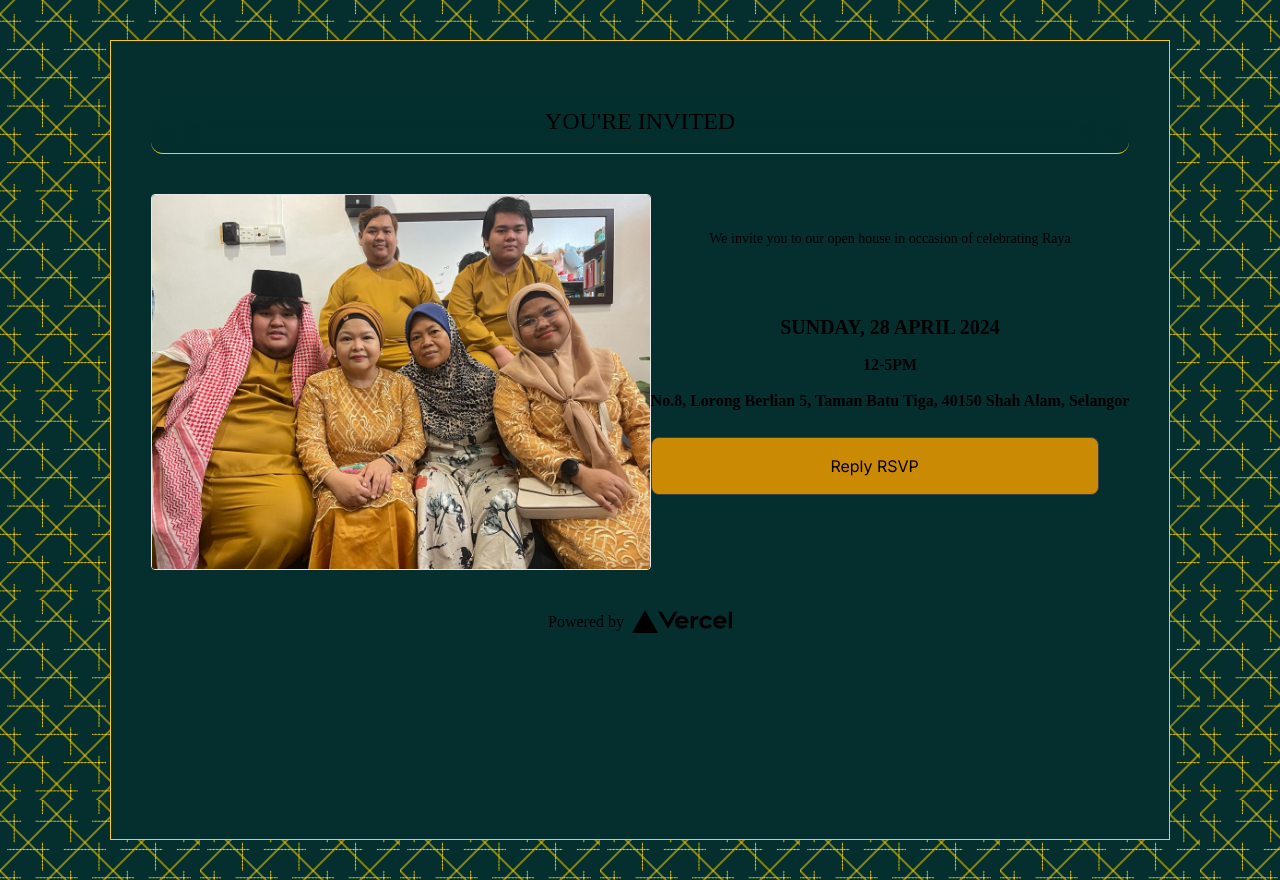
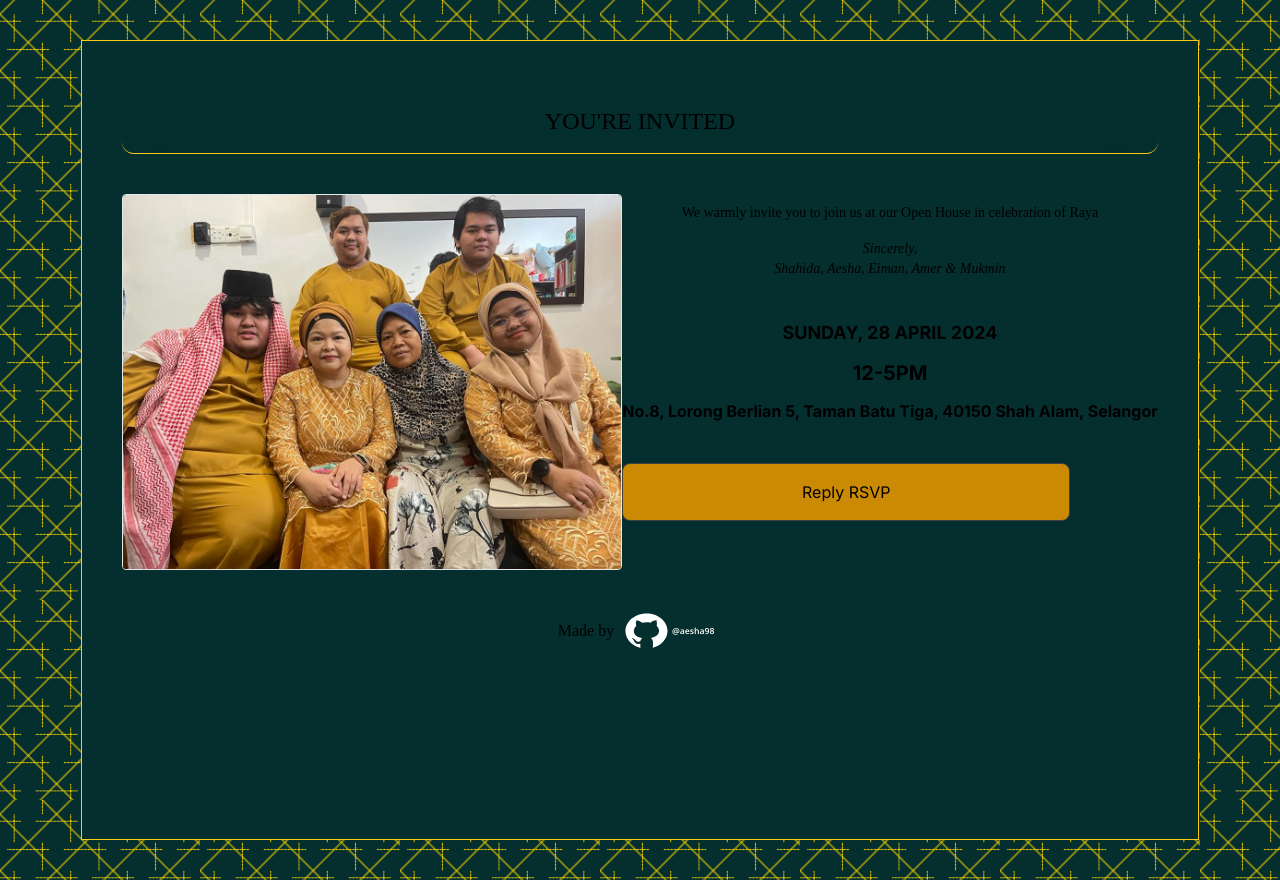
Before and after one commit to aesha98/digital-rsvp-raya, a Next.js app in the folder digital-rsvp/: page / in a window 1280 px wide. Built offline with nearby package versions, Linux system fonts and the light colour scheme; a web font is replaced by a local one.

Commit message:
update logo and text

```diff
--- a/digital-rsvp/app/Submit/page.js
+++ b/digital-rsvp/app/Submit/page.js
@@ -64,16 +64,16 @@ export default function Submit_rsvp()
 
 				 <a
             className="pointer-events-none flex place-items-center gap-2 p-8 lg:pointer-events-auto lg:p-0"
-            href="https://vercel.com?utm_source=create-next-app&utm_medium=appdir-template&utm_campaign=create-next-app"
+            href="https://github.com/aesha98"
             target="_blank"
             rel="noopener noreferrer"
           >
 			{/* <a href="https://www.flaticon.com/free-icons/raya" title="raya icons">Raya icons created by LAB Design Studio - Flaticon</a> */}
-            By{" "}
+            Made By{" "}
             <Image
-              src="/vercel.svg"
-              alt="Vercel Logo"
-              className="dark:invert"
+              src="/icon.svg"
+              alt="Logo"
+              className=""
               width={100}
               height={20}
               priority
--- a/digital-rsvp/app/lib/action.ts
+++ b/digital-rsvp/app/lib/action.ts
@@ -22,7 +22,9 @@ export async function createRSVP(formData: FormData) {
     rsvp_status: formData.get('rsvp_status'),
   });
   // Test it out:
-    const date = new Date().toISOString().split('T')[0];
+    const time = Date.now();
+    const currentDate = new Date(time);
+    const date = currentDate.toISOString();
 
   console.log(name + rsvp_status);
 
@@ -35,7 +37,7 @@ export async function createRSVP(formData: FormData) {
   const guestId = guestResult.rows?.[0].id;
 
   await sql`
-  INSERT INTO rsvp (guest_id, rsvp_status, name, date)
+  INSERT INTO rsvp (guest_id, name, rsvp_status, date)
   VALUES (${guestId}, ${name}, ${rsvp_status}, ${date});
   `;
 
--- a/digital-rsvp/app/page.js
+++ b/digital-rsvp/app/page.js
@@ -25,32 +25,34 @@ export default function Home() {
             </div>
 
             <div className='mb-10 flex flex-col align-top justify-evenly'>
-              <h2 className=" mb-10 text-sm">We invite you to our open house in occasion of celebrating Raya</h2>
-              <h2 className="font-mono mt-6 text-xl font-bold">SUNDAY, 28 APRIL 2024</h2>
-              <p className='font-mono mt-3 text-md font-bold'>12-5PM</p>
-              <p className="font-mono mt-3 text-md font-bold">No.8, Lorong Berlian 5, Taman Batu Tiga, 40150 Shah Alam, Selangor</p>
-              <a href='/Submit' className='w-full max-w-md mt-6 inline-block rounded-lg border border-neutral-700 bg-yellow-600 px-5 py-4 font-sans transition-colors hover:border-gray-300 hover:bg-yellow-100 dark:hover:border-neutral-100 dark:hover:bg-yellow-600 dark:hover:bg-opacity-30'>
+              <h2 className=" mb-4 text-sm">We warmly invite you to join us at our Open House in celebration of Raya</h2>
+              <h2 className="text-sm italic">Sincerely,</h2>
+              <h2 className='mb-4 text-sm italic'>Shahida, Aesha, Eiman, Amer & Mukmin</h2>
+              <h2 className="z-10 font-sans mt-6 text-lg font-bold">SUNDAY, 28 APRIL 2024</h2>
+              <p className='z-10 font-sans mt-3 text-xl font-bold'>12-5PM</p>
+              <p className="z-10 font-sans mt-3 text-md font-bold">No.8, Lorong Berlian 5, Taman Batu Tiga, 40150 Shah Alam, Selangor</p>
+              <a href='/Submit' className='w-full max-w-md mt-10 inline-block rounded-lg border border-neutral-700 bg-yellow-600 px-5 py-4 font-sans transition-colors hover:border-gray-300 hover:bg-yellow-100 dark:hover:border-neutral-100 dark:hover:bg-yellow-600 dark:hover:bg-opacity-30'>
                 Reply RSVP
               </a>
             </div>
 
           </div>
 
-          <div className="fixed bottom-0 left-0 right-0 flex h-24 w-full items-end justify-center bg-gradient-to-t from-teal-800 via-teal-950 to-transparent dark:from-teal-950 dark:via-teal-950 lg:relative lg:h-auto lg:w-auto lg:bg-none">
+          <div className="z-20 fixed bottom-0 left-0 right-0 flex h-24 w-full items-end justify-center bg-gradient-to-t from-teal-800 via-teal-950 to-transparent dark:from-teal-950 dark:via-teal-950 lg:relative lg:h-auto lg:w-auto lg:bg-none">
             <a
               className="flex items-center gap-2 p-8 lg:p-0"
-              href="https://vercel.com?utm_source=create-next-app&utm_medium=default-template&utm_campaign=create-next-app"
+              href="https://github.com/aesha98"
               target="_blank"
               rel="noopener noreferrer"
             >
-              Powered by{' '}
+              Made by{' '}
               <Image
-                src="/vercel.svg"
-                alt="Vercel Logo"
+                src="/icon.svg"
+                alt="Logo"
                 width={100}
                 height={20}
                 priority
-                className="dark:invert"
+                className=""
               />
             </a>
           </div>
```
Also changed, not shown: digital-rsvp/public/icon.svg (added).
